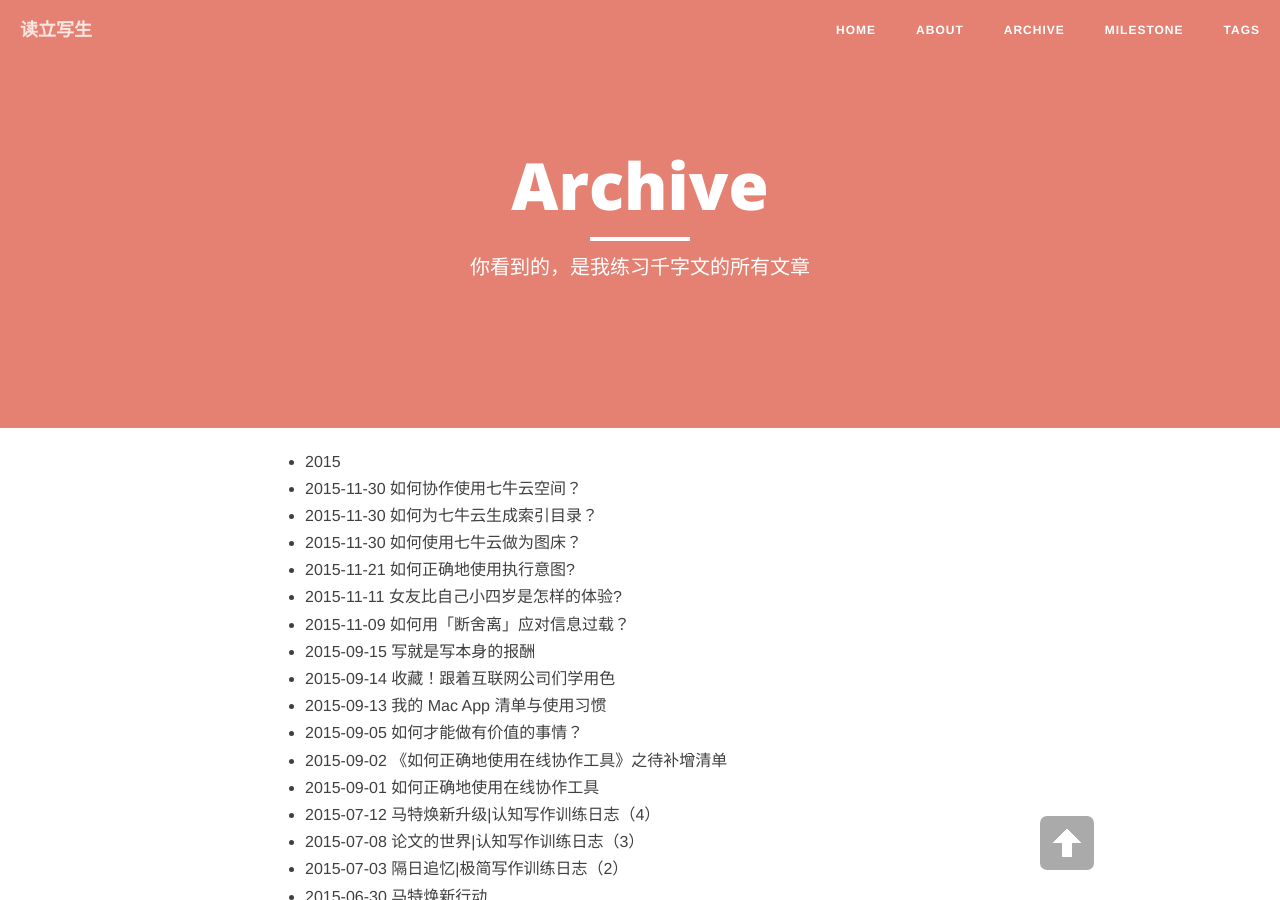
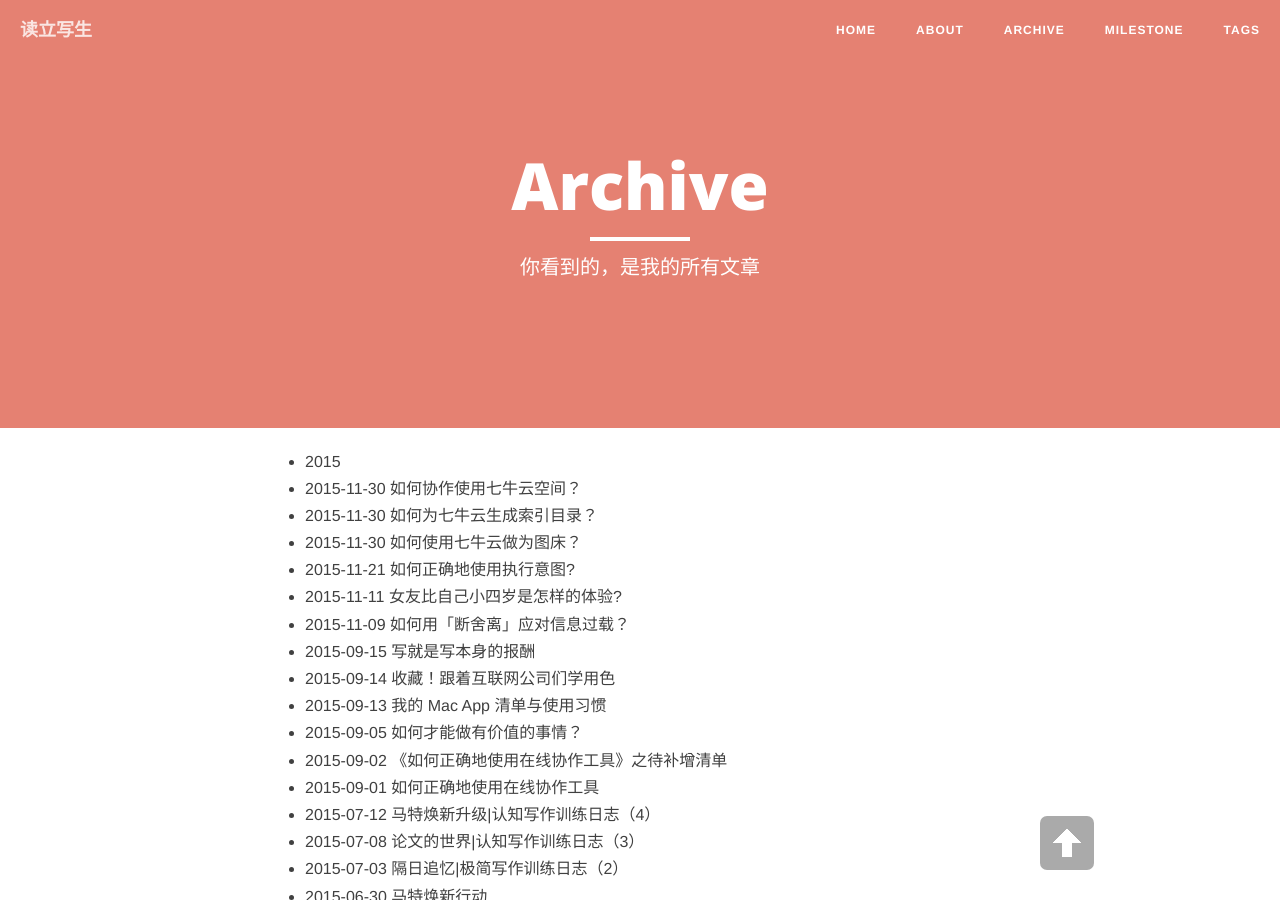
Before and after one commit to GarfieldEr007/garfielder007.github.io, a Jekyll site: the page built from archive.md, in a window 1280 px wide and 900 px high. Built offline with Jekyll 4.4.1, drawn with Linux system fonts in a browser that asks for light colours; nearby versions of some CDN libraries.

Commit message:
change description

```diff
--- a/archive.md
+++ b/archive.md
@@ -1,7 +1,7 @@
 ---
 layout: page
 title: "Archive"
-description: "你看到的，是我练习千字文的所有文章"
+description: "你看到的，是我的所有文章"
 header-img: "img/orange.jpg"
 ---
 
```
